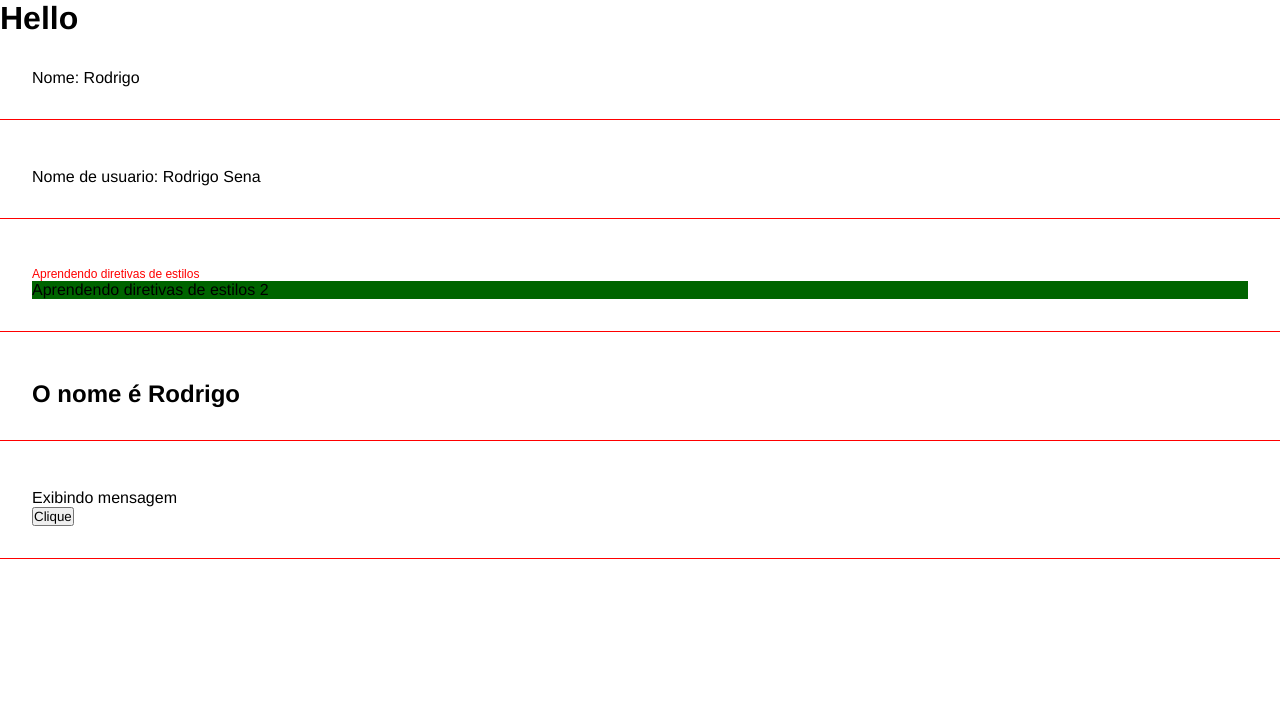
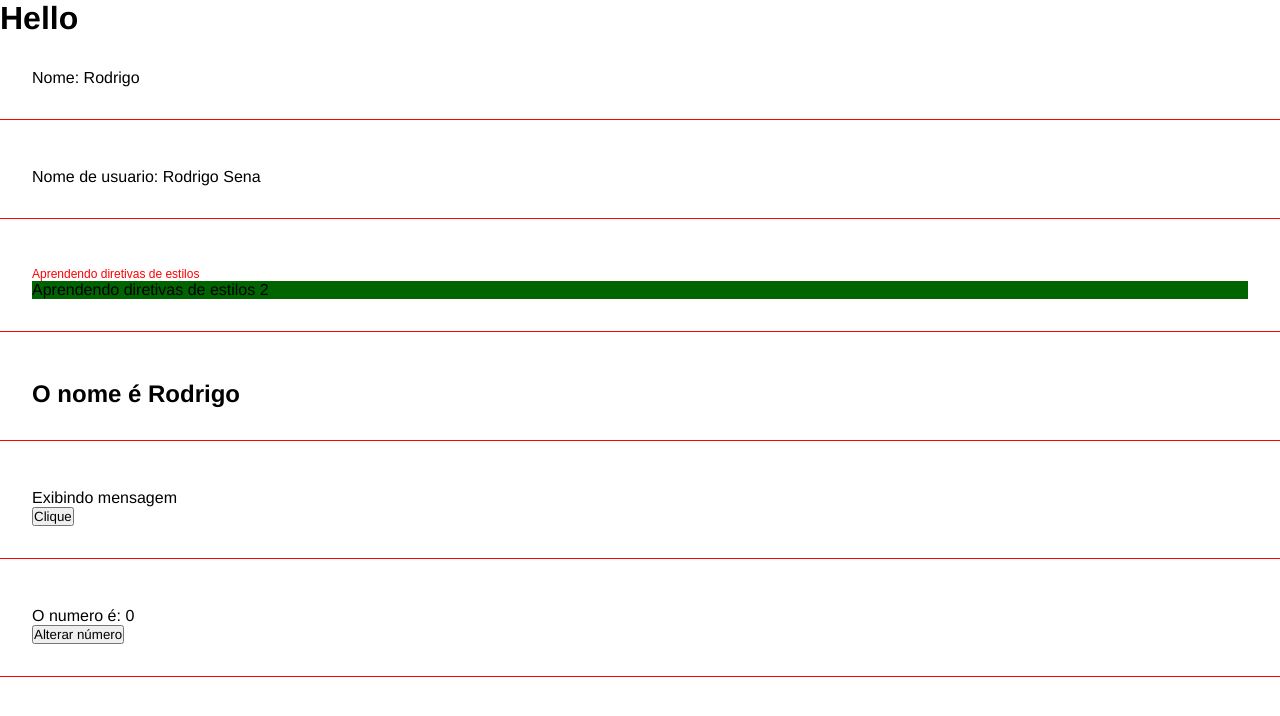
Before and after one commit to RodrigoSen4/estudos-em-angular, an Angular app: page / in a window 1280 px wide. Shown: the top 716 px of the page. Built offline with nearby package versions, Linux system fonts and the light colour scheme.

Commit message:
Emitindo eventos, componente filho para componente pai

```diff
--- a/src/app/app.component.html
+++ b/src/app/app.component.html
@@ -5,3 +5,4 @@
 <app-diretivas />
 <app-if-render />
 <app-eventos />
+<app-emitter />
--- a/src/app/app.module.ts
+++ b/src/app/app.module.ts
@@ -8,6 +8,8 @@ import { ParentDataComponent } from './components/parent-data/parent-data.compon
 import { DiretivasComponent } from './components/diretivas/diretivas.component';
 import { IfRenderComponent } from './components/if-render/if-render.component';
 import { EventosComponent } from './components/eventos/eventos.component';
+import { EmitterComponent } from './components/emitter/emitter.component';
+import { ChangeNumberComponent } from './components/change-number/change-number.component';
 
 @NgModule({
   declarations: [
@@ -17,6 +19,8 @@ import { EventosComponent } from './components/eventos/eventos.component';
     DiretivasComponent,
     IfRenderComponent,
     EventosComponent,
+    EmitterComponent,
+    ChangeNumberComponent,
   ],
   imports: [BrowserModule, AppRoutingModule],
   providers: [],
--- /dev/null
+++ b/src/app/components/change-number/change-number.component.html
@@ -0,0 +1 @@
+<button (click)="onClick()">Alterar número</button>
--- /dev/null
+++ b/src/app/components/change-number/change-number.component.ts
@@ -0,0 +1,14 @@
+import { Component, Output, EventEmitter } from '@angular/core';
+
+@Component({
+  selector: 'app-change-number',
+  templateUrl: './change-number.component.html',
+  styleUrls: ['./change-number.component.css'],
+})
+export class ChangeNumberComponent {
+  @Output() changeNumber: EventEmitter<any> = new EventEmitter();
+
+  onClick(): void {
+    this.changeNumber.emit();
+  }
+}
--- /dev/null
+++ b/src/app/components/emitter/emitter.component.html
@@ -0,0 +1,4 @@
+<div class="class">
+    <p>O numero é: {{numeroAleatorio}}</p>
+    <app-change-number (changeNumber)="onChangeNumber()" />
+</div>
--- /dev/null
+++ b/src/app/components/emitter/emitter.component.ts
@@ -0,0 +1,14 @@
+import { Component } from '@angular/core';
+
+@Component({
+  selector: 'app-emitter',
+  templateUrl: './emitter.component.html',
+  styleUrls: ['./emitter.component.css'],
+})
+export class EmitterComponent {
+  numeroAleatorio = 0;
+
+  onChangeNumber() {
+    this.numeroAleatorio = Math.floor(Math.random() * 10);
+  }
+}
```
Also changed, not shown: src/app/components/change-number/change-number.component.css (added), src/app/components/emitter/emitter.component.css (added), 2 other files (tests, documents, lock files or other folders).
